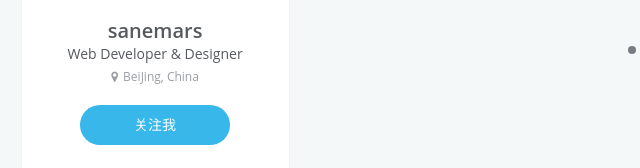
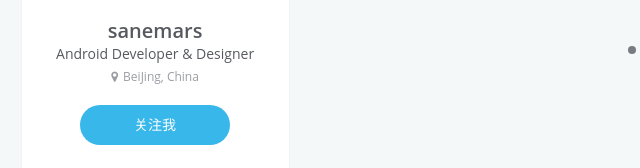
Before and after one commit to sanemars/sanemars.github.io, a plain HTML site: page 2015/08/17/hello-hexo/index.html in a window 1280 px wide. Shown: the part 260-428 px from the top of the page, 8-648 px from the left. Drawn offline with nearby package versions, Linux system fonts and the light colour scheme; a web font is replaced by a local one.

Commit message:
Home page title change

```diff
--- a/2015/08/17/hello-hexo/index.html
+++ b/2015/08/17/hello-hexo/index.html
@@ -87,7 +87,7 @@
     <div class="base-info profile-block">
       <img id="avatar" src="/css/images/avatar.png">
       <h2 id="name">sanemars</h2>
-      <h3 id="title">Web Developer &amp; Designer</h3>
+      <h3 id="title">Android Developer &amp; Designer</h3>
       <span id="location"><i class="fa fa-map-marker"></i>BeiJing, China</span>
       <a id="follow" href="https://github.com/sanemars/">关注我</a>
     </div>
```
Also changed, not shown: 2015/08/17/hello-world/index.html (+1 -1 lines), archives/2015/08/index.html (+1 -1 lines), archives/2015/index.html (+1 -1 lines), archives/index.html (+1 -1 lines), index.html (+1 -1 lines).
